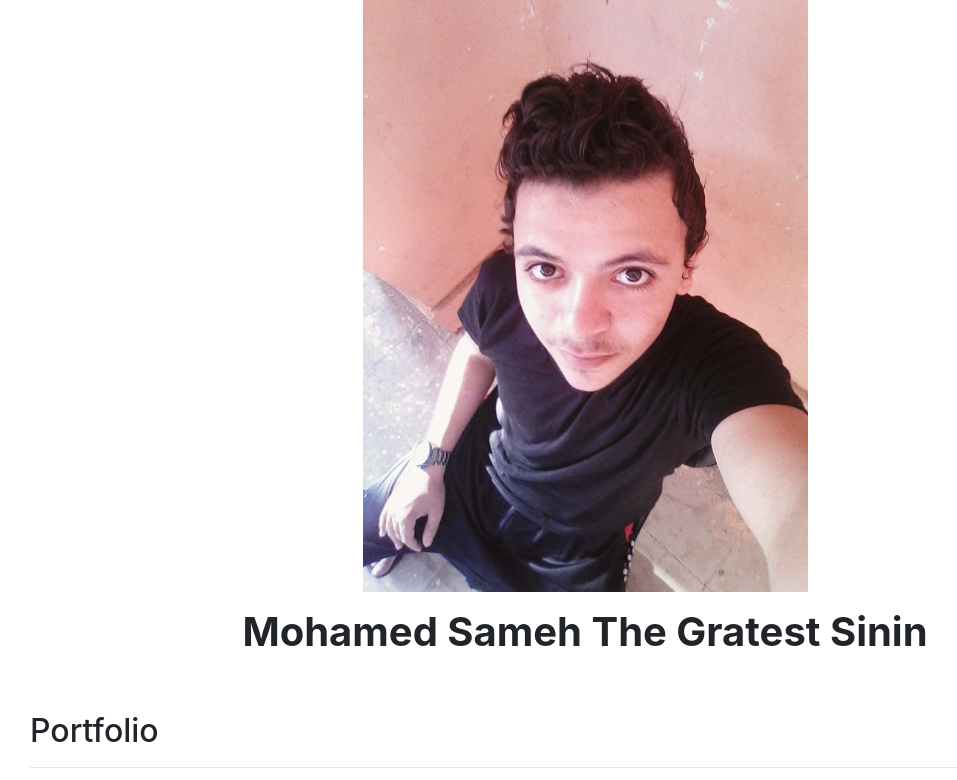
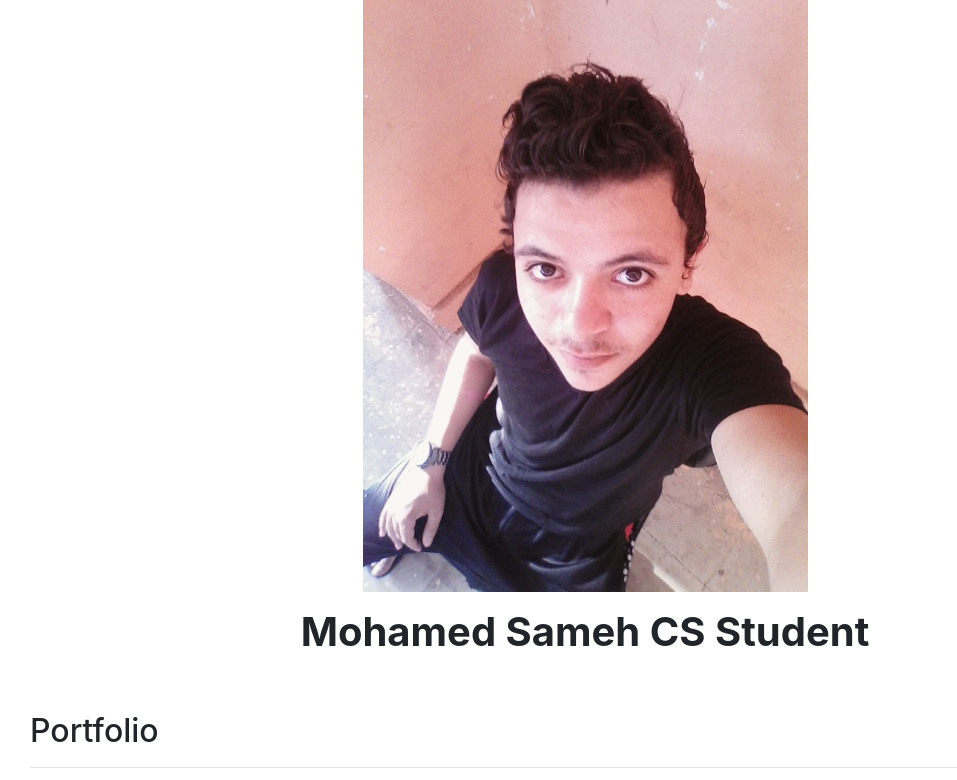
Before and after one commit to MohamedSamehMohamed/Django-Portfolio, a Django app: page / in a window 1280 px wide. Shown: the part 73-853 px from the top of the page, without its empty margins (55-1012 px from the left). Run offline with Django 3.2, Linux system fonts and the light colour scheme; data comes from the database, SQL or seed files in the repository; some libraries are stand-ins or nearby versions.

Commit message:
Some changes

```diff
--- a/myportfolio/templates/myportfolio/home.html
+++ b/myportfolio/templates/myportfolio/home.html
@@ -11,7 +11,7 @@
 
 <div class="row justify-content-center mb-3">
 <div class="col-md-9 text-center">
-  <h1 id="hometext" class="font-weight-bold"> Mohamed Sameh The Gratest Sinin </h1>
+  <h1 id="hometext" class="font-weight-bold"> Mohamed Sameh CS Student </h1>
 </div>
 </div>
 
```
